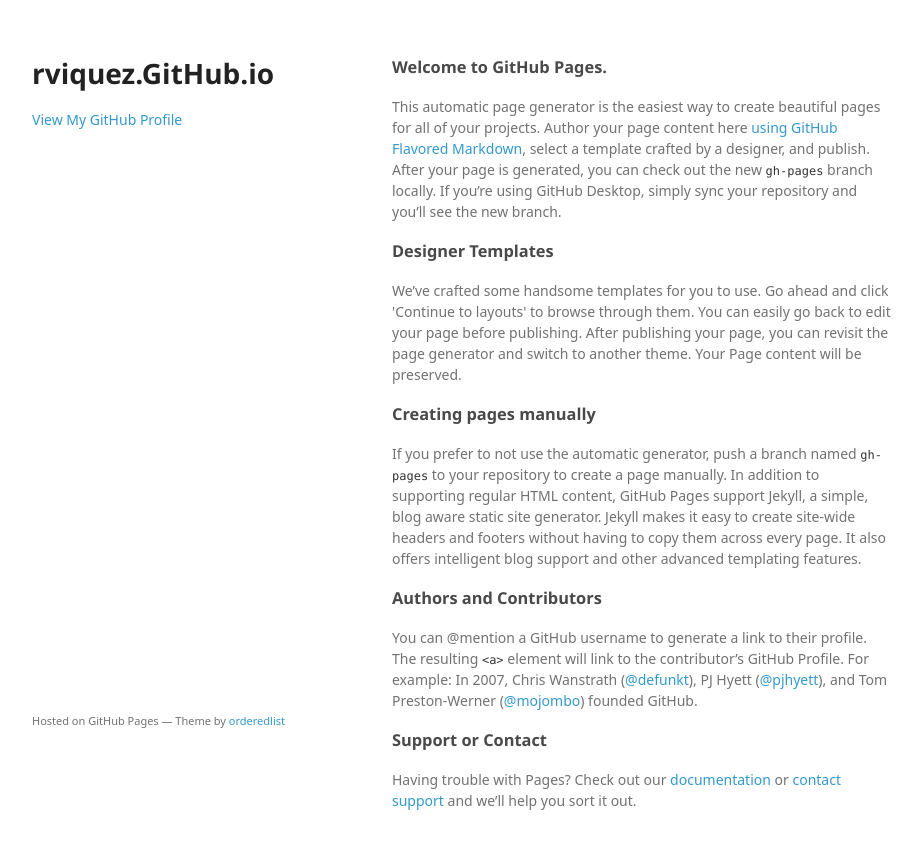
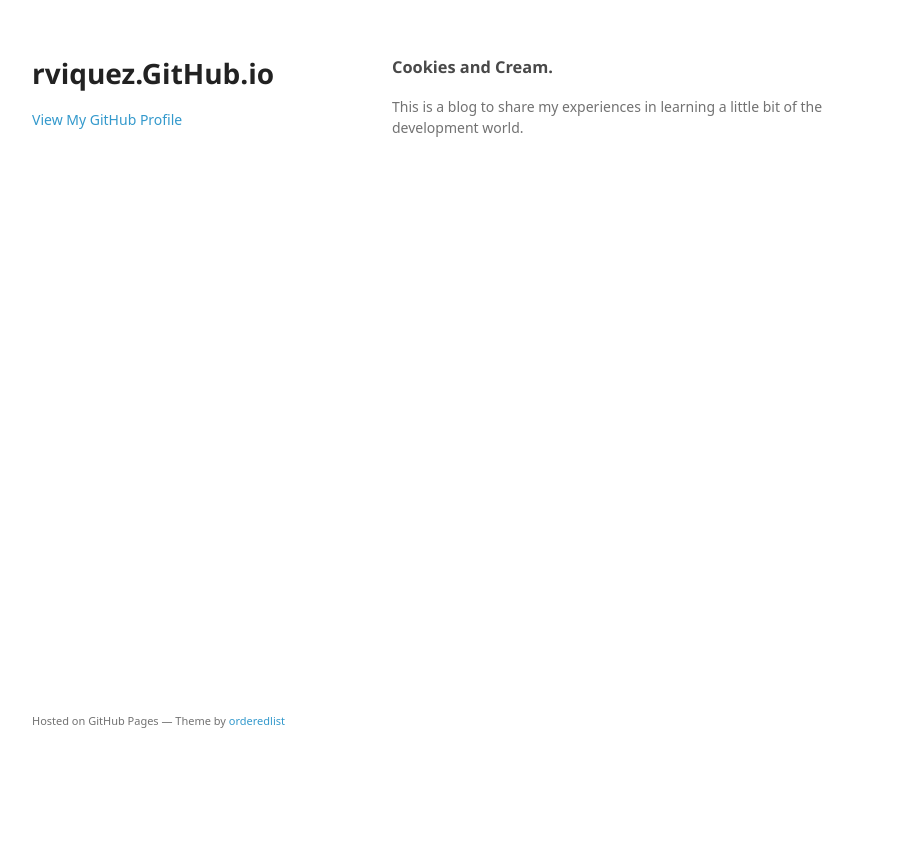
Before and after one commit to rviquez/rviquez.github.io, a plain HTML site: page index.html in a window 1280 px wide. Shown: the whole page, without its empty margins (178-1100 px from the left). After the commit the page ends 800 px from the top, so only its background shows below. Drawn offline with Linux system fonts and the light colour scheme; a web font is replaced by a local one.

Commit message:
Replace master branch with page content via GitHub

```diff
--- a/index.html
+++ b/index.html
@@ -24,29 +24,9 @@
       </header>
       <section>
         <h3>
-<a id="welcome-to-github-pages" class="anchor" href="#welcome-to-github-pages" aria-hidden="true"><span aria-hidden="true" class="octicon octicon-link"></span></a>Welcome to GitHub Pages.</h3>
+<a id="cookies-and-cream" class="anchor" href="#cookies-and-cream" aria-hidden="true"><span aria-hidden="true" class="octicon octicon-link"></span></a>Cookies and Cream.</h3>
 
-<p>This automatic page generator is the easiest way to create beautiful pages for all of your projects. Author your page content here <a href="https://guides.github.com/features/mastering-markdown/">using GitHub Flavored Markdown</a>, select a template crafted by a designer, and publish. After your page is generated, you can check out the new <code>gh-pages</code> branch locally. If you’re using GitHub Desktop, simply sync your repository and you’ll see the new branch.</p>
-
-<h3>
-<a id="designer-templates" class="anchor" href="#designer-templates" aria-hidden="true"><span aria-hidden="true" class="octicon octicon-link"></span></a>Designer Templates</h3>
-
-<p>We’ve crafted some handsome templates for you to use. Go ahead and click 'Continue to layouts' to browse through them. You can easily go back to edit your page before publishing. After publishing your page, you can revisit the page generator and switch to another theme. Your Page content will be preserved.</p>
-
-<h3>
-<a id="creating-pages-manually" class="anchor" href="#creating-pages-manually" aria-hidden="true"><span aria-hidden="true" class="octicon octicon-link"></span></a>Creating pages manually</h3>
-
-<p>If you prefer to not use the automatic generator, push a branch named <code>gh-pages</code> to your repository to create a page manually. In addition to supporting regular HTML content, GitHub Pages support Jekyll, a simple, blog aware static site generator. Jekyll makes it easy to create site-wide headers and footers without having to copy them across every page. It also offers intelligent blog support and other advanced templating features.</p>
-
-<h3>
-<a id="authors-and-contributors" class="anchor" href="#authors-and-contributors" aria-hidden="true"><span aria-hidden="true" class="octicon octicon-link"></span></a>Authors and Contributors</h3>
-
-<p>You can @mention a GitHub username to generate a link to their profile. The resulting <code>&lt;a&gt;</code> element will link to the contributor’s GitHub Profile. For example: In 2007, Chris Wanstrath (<a href="https://github.com/defunkt" class="user-mention">@defunkt</a>), PJ Hyett (<a href="https://github.com/pjhyett" class="user-mention">@pjhyett</a>), and Tom Preston-Werner (<a href="https://github.com/mojombo" class="user-mention">@mojombo</a>) founded GitHub.</p>
-
-<h3>
-<a id="support-or-contact" class="anchor" href="#support-or-contact" aria-hidden="true"><span aria-hidden="true" class="octicon octicon-link"></span></a>Support or Contact</h3>
-
-<p>Having trouble with Pages? Check out our <a href="https://help.github.com/pages">documentation</a> or <a href="https://github.com/contact">contact support</a> and we’ll help you sort it out.</p>
+<p>This is a blog to share my experiences in learning a little bit of the development world.</p>
       </section>
       <footer>
         <p><small>Hosted on GitHub Pages &mdash; Theme by <a href="https://github.com/orderedlist">orderedlist</a></small></p>
```
Also changed, not shown: params.json (+1 -1 lines).
